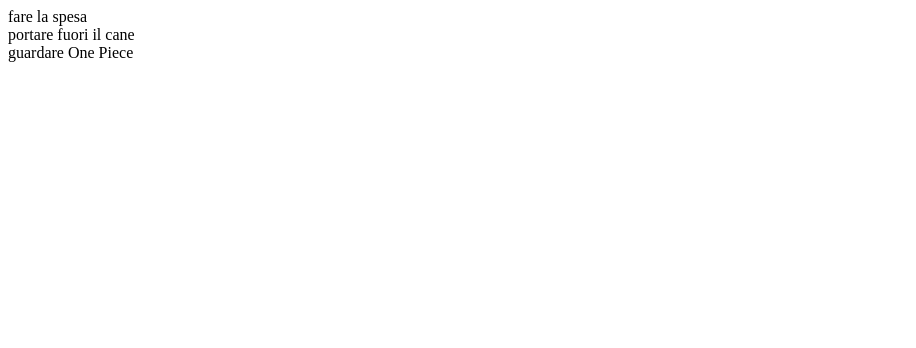
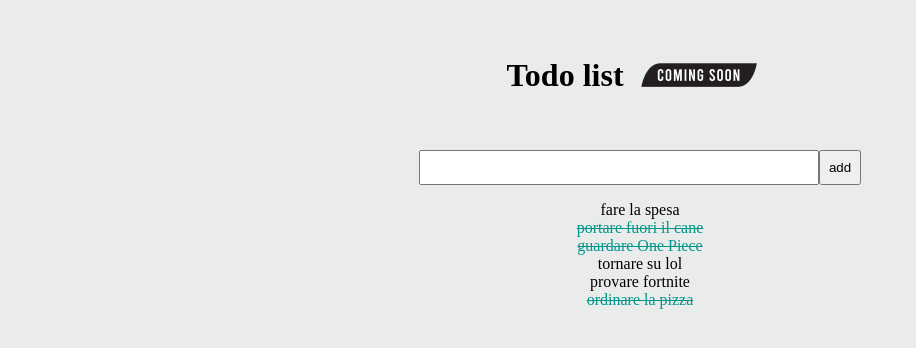
Before and after one commit to AntoninoCucuzza/vue-todolist, a plain HTML site: page index.html in a window 1280 px wide. Shown: the whole page, without its empty margins (0-916 px from the left). Drawn offline with nearby package versions, Linux system fonts and the light colour scheme.

Commit message:
add milestone 1

```diff
--- a/assets/css/style.css
+++ b/assets/css/style.css
@@ -2,4 +2,64 @@
     margin: 0;
     padding: 0;
     box-sizing: border-box;
+
 }
+:root{
+    --todo-dark-gray: #b1b1b1;
+    --todo-gray: #d9dbd5;
+    --todo-gray-light: #eaebeb;
+    --todo-gray-ligther: #fbfbfa;
+    --todo-white: white;
+    --todo-sand: #f3eeea;
+    --todo-dark: #000;
+    --todo-sky: #8fdafd;
+    --todo-dark-green: #019689;
+    --todo-green: #d5f9ba;
+    --todo-light-accent: #8edafc;
+}
+body{
+    background-color: var(--todo-gray-light);
+}
+form{
+    justify-content: center;
+    align-items: center;
+    margin-bottom: 1rem;
+}
+
+input{
+    padding: 0.5rem;
+    width: 400px;
+}
+button{
+    padding: 0.5rem;
+}
+
+#app{
+    margin: 0 auto;
+    width: 80%;
+    max-width: 1080px;
+}
+
+.title{
+    justify-content: center;
+    align-items: center;
+}
+
+.done{
+    text-decoration: line-through;
+    color: var(--todo-dark-green);
+}
+
+.list_of_task{
+    flex-direction: column;
+    justify-content: start;
+    align-items: center;
+}
+/* utilities */
+.img-fluid{
+    width: 150px;
+    max-width: 100%;
+}
+.d-flex{
+    display: flex;
+}
--- a/assets/js/main.js
+++ b/assets/js/main.js
@@ -18,7 +18,6 @@
 createApp({
     data() {
         return {
-            message: 'ello',
             todo:[
                 {
                     text: 'fare la spesa',
@@ -31,8 +30,25 @@
                 {
                     text: 'guardare One Piece',
                     done: true,
+                },
+                {
+                    text: 'tornare su lol',
+                    done: false
+                },
+                {
+                    text: 'provare fortnite',
+                    done: false
+                },
+                {
+                    text: 'ordinare la pizza',
+                    done: true
                 }
             ]
         }
+    },
+    methods:{
+        newTask(){
+
+        },
     }
 }).mount('#app')
--- a/index.html
+++ b/index.html
@@ -4,13 +4,31 @@
     <meta charset="UTF-8">
     <meta name="viewport" content="width=device-width, initial-scale=1.0">
     <title>vue-todolist</title>
-    <link rel="stylesheet" href="./assets/css/">
+    <link rel="stylesheet" href="./assets/css/style.css">
 </head>
 <body>
 
     <div id="app">
-        <div v-for="(task, i) in todo" :id="i">
-            {{task.text}}
+        <div class="wrapper">
+            <div class="d-flex title ">
+                <h1>Todo list</h1>
+
+                <img class="img-fluid" src="./assets/img/coming_soon.png" alt="">
+
+            </div>
+
+            <form class="d-flex">
+                <input type="text" >
+                <button @click="addTask" type="submit"> add</button>
+            </form>
+
+            <div class="list_of_task d-flex">
+                <div v-for="(task, i) in todo" :id="i" class="" :class="task.done === true ? 'done' : '' "  >
+                    {{task.text}}
+                </div>
+
+            </div>
+
         </div>
     </div>
 
```
Also changed, not shown: assets/img/coming_soon.png (added).
